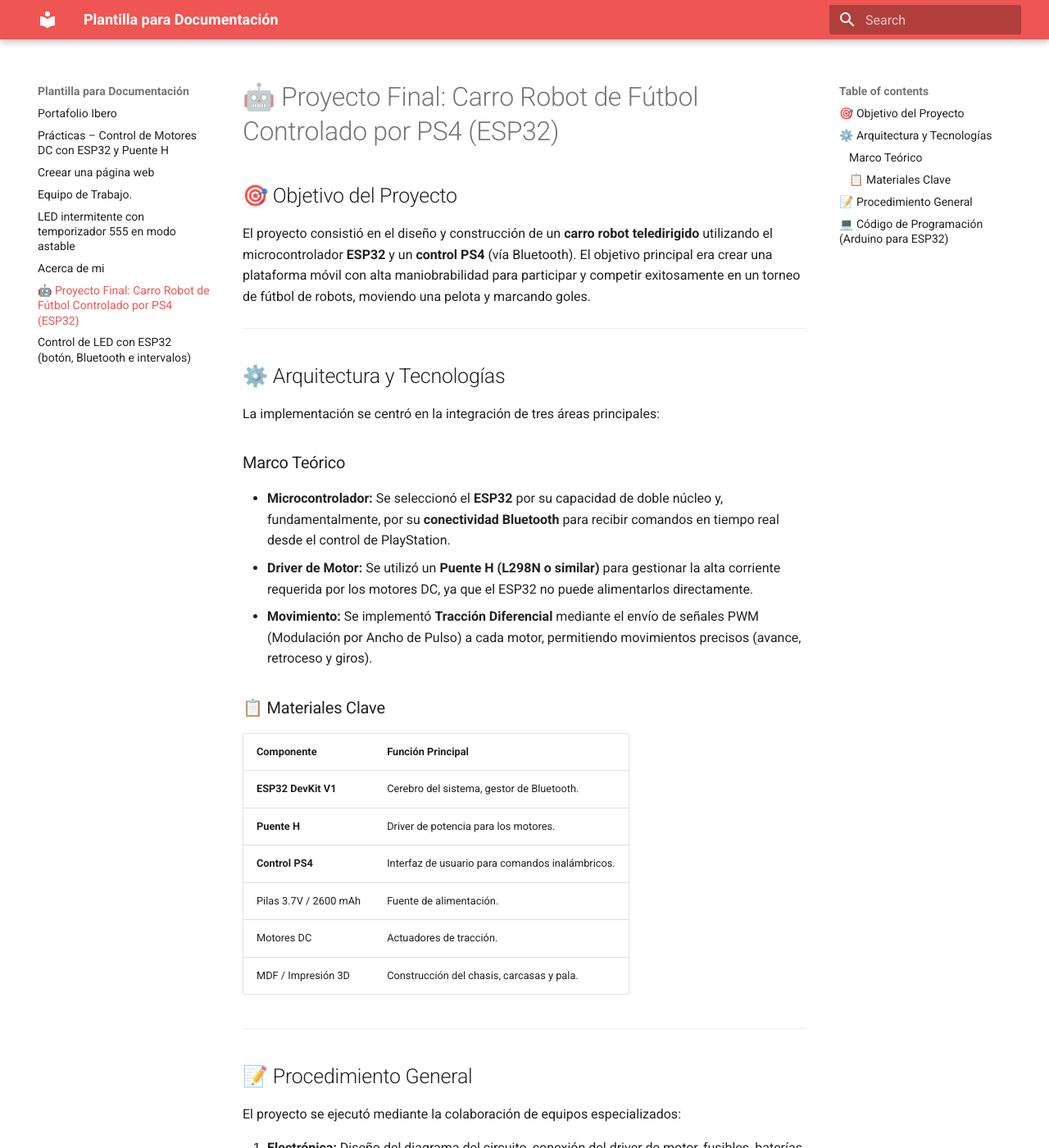
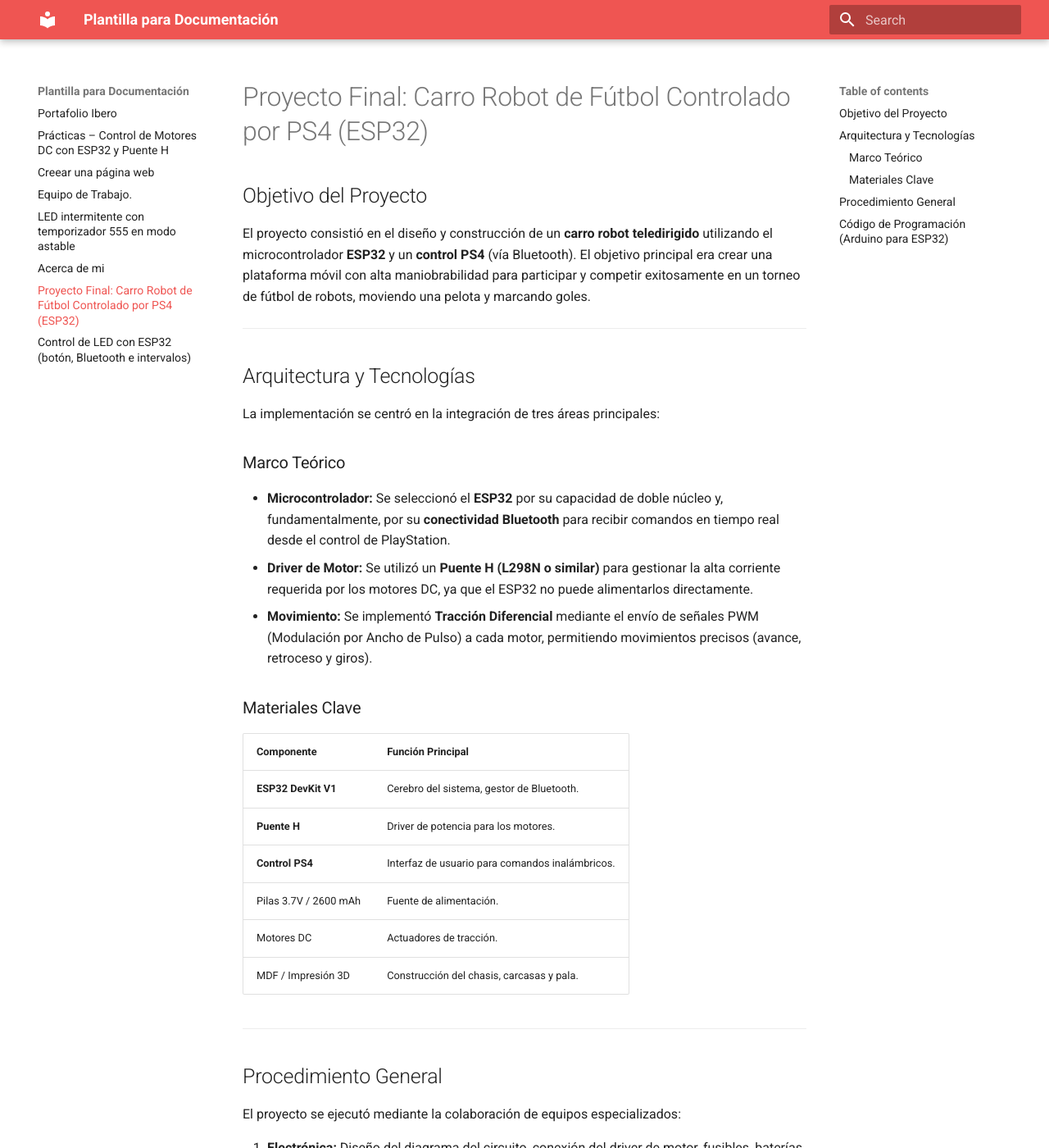
Before and after one commit to Joy-2307/Portafolio_Ibero_JIGR, an MkDocs documentation site: the page built from docs/Proyecto 1 .md, in a window 1280 px wide and 1400 px high. Shown: the whole window at 82% size. Built offline with MkDocs 1.6.1 and Material for MkDocs 9.7.7, drawn with Linux system fonts in a browser that asks for light colours; some of the changed text lies outside the part shown.

```diff
--- a/docs/Proyecto 1 .md
+++ b/docs/Proyecto 1 .md
@@ -1,12 +1,12 @@
-# 🤖 Proyecto Final: Carro Robot de Fútbol Controlado por PS4 (ESP32)
+#  Proyecto Final: Carro Robot de Fútbol Controlado por PS4 (ESP32)
 
-## 🎯 Objetivo del Proyecto
+##  Objetivo del Proyecto
 
 El proyecto consistió en el diseño y construcción de un **carro robot teledirigido** utilizando el microcontrolador **ESP32** y un **control PS4** (vía Bluetooth). El objetivo principal era crear una plataforma móvil con alta maniobrabilidad para participar y competir exitosamente en un torneo de fútbol de robots, moviendo una pelota y marcando goles.
 
 ---
 
-## ⚙️ Arquitectura y Tecnologías
+##  Arquitectura y Tecnologías
 
 La implementación se centró en la integración de tres áreas principales:
 
@@ -15,7 +15,7 @@ La implementación se centró en la integración de tres áreas principales:
 * **Driver de Motor:** Se utilizó un **Puente H (L298N o similar)** para gestionar la alta corriente requerida por los motores DC, ya que el ESP32 no puede alimentarlos directamente.
 * **Movimiento:** Se implementó **Tracción Diferencial** mediante el envío de señales PWM (Modulación por Ancho de Pulso) a cada motor, permitiendo movimientos precisos (avance, retroceso y giros).
 
-### 📋 Materiales Clave
+###  Materiales Clave
 | Componente | Función Principal |
 | :--- | :--- |
 | **ESP32 DevKit V1** | Cerebro del sistema, gestor de Bluetooth. |
@@ -27,7 +27,7 @@ La implementación se centró en la integración de tres áreas principales:
 
 ---
 
-## 📝 Procedimiento General
+##  Procedimiento General
 
 El proyecto se ejecutó mediante la colaboración de equipos especializados:
 
@@ -37,7 +37,7 @@ El proyecto se ejecutó mediante la colaboración de equipos especializados:
 
 ---
 
-## 💻 Código de Programación (Arduino para ESP32)
+##  Código de Programación (Arduino para ESP32)
 
 Este *firmware* gestiona la conexión con el control PS4 y utiliza la lógica de tracción diferencial y ajuste de velocidad (con el gatillo R2) para el control del carro.
 
```
